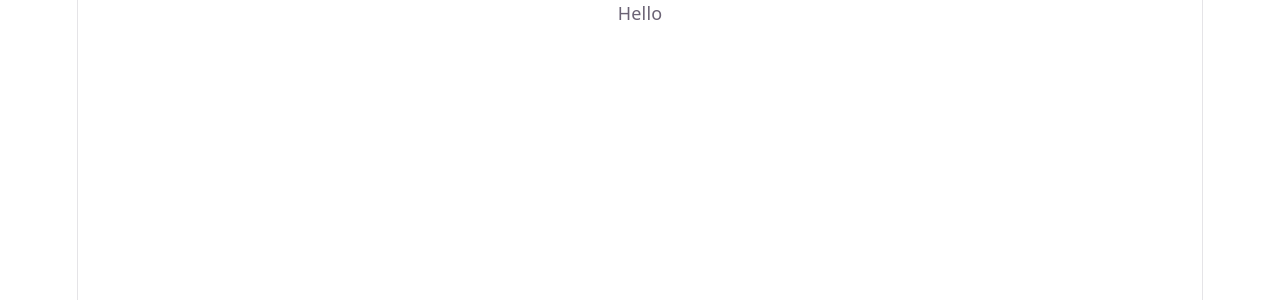
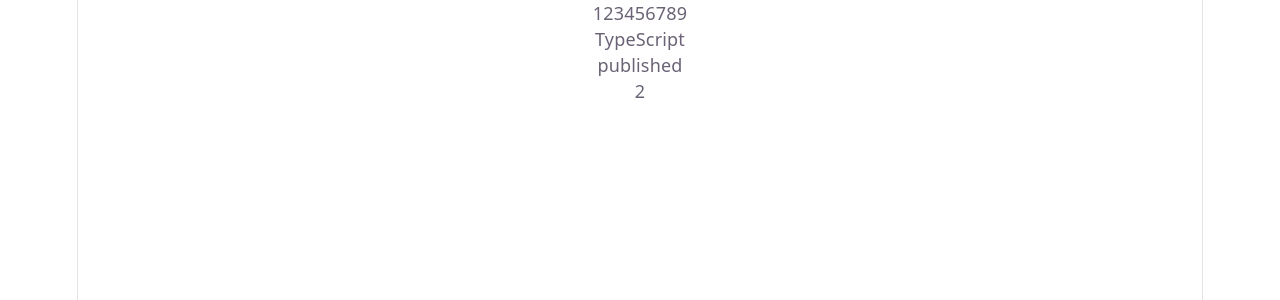
Before and after one commit to joshua-levan/typeScript-Lessons, a React (Vite) app: page / in a window 1280 px wide. Shown: the top 300 px of the page. Built offline with nearby package versions, Linux system fonts and the light colour scheme.

Commit message:
basic types

```diff
--- a/src/assets/ts-practice/TSPracticeVideo.tsx
+++ b/src/assets/ts-practice/TSPracticeVideo.tsx
@@ -1,7 +1,28 @@
+// basic types
+let sales: number = 123_456_789;
+let course: string = 'TypeScript';
+let is_published: boolean =true;
+let level;
+
+const render = (level: any) => level
+
+level = 2
+
+//arrays
+let numbers = [1,2,'3']
+
+
 const TSPracticeVideo = () => {
   return (
     <div>
-      <p>{'Hello'}</p>
+      {/* <a href="https://www.youtube.com/watch?v=d56mG7DezGs">Mosh Tutorial</a> */}
+      {/* ======basic types====== */}
+      <p>{sales}</p>
+      <p>{course}</p>
+      <p>{is_published ? 'published' : 'not published'}</p>
+      <p>{render(level)}</p>
+      {/* ======arrays====== */}
+
     </div>
   )
 }
```
